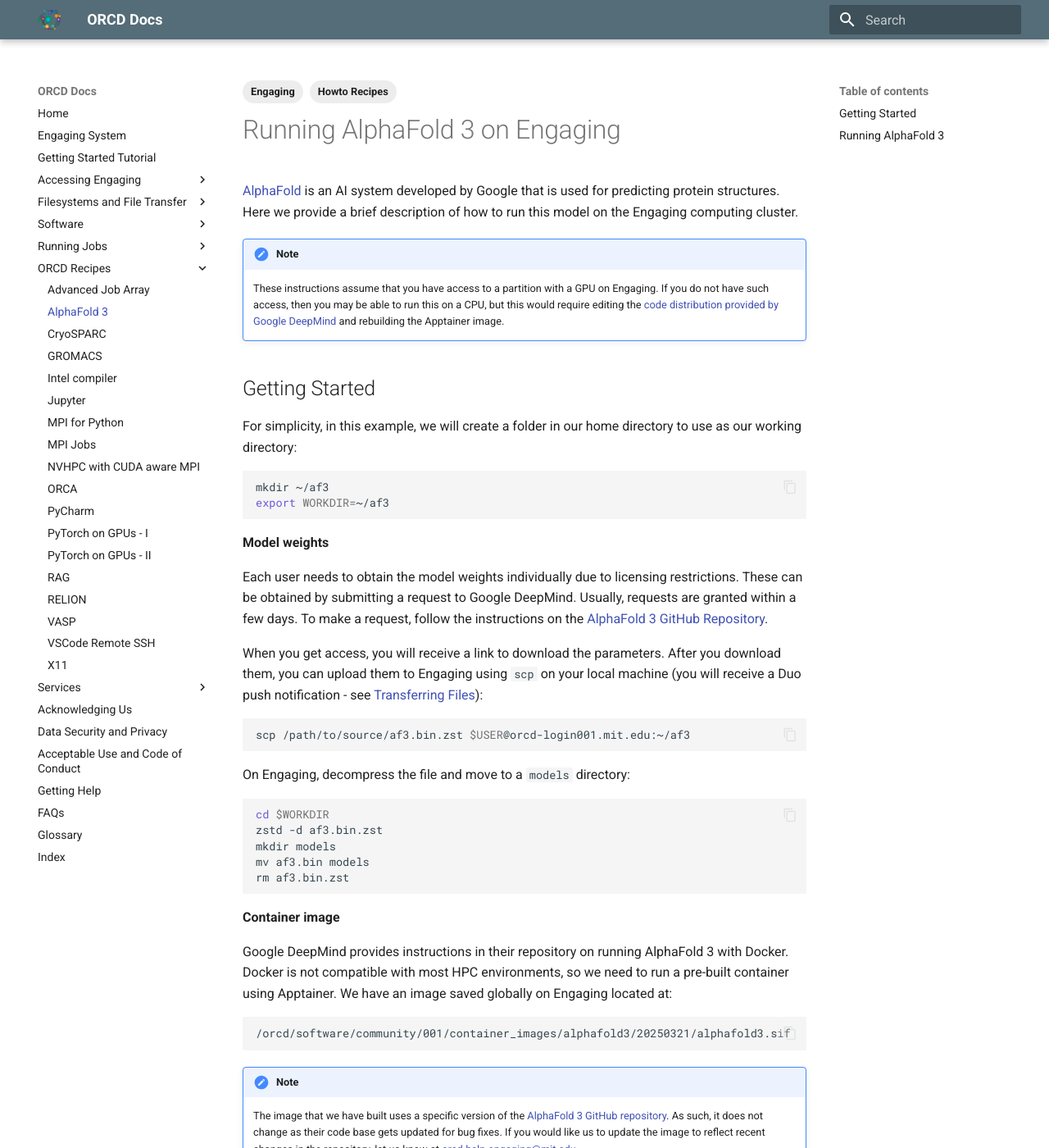
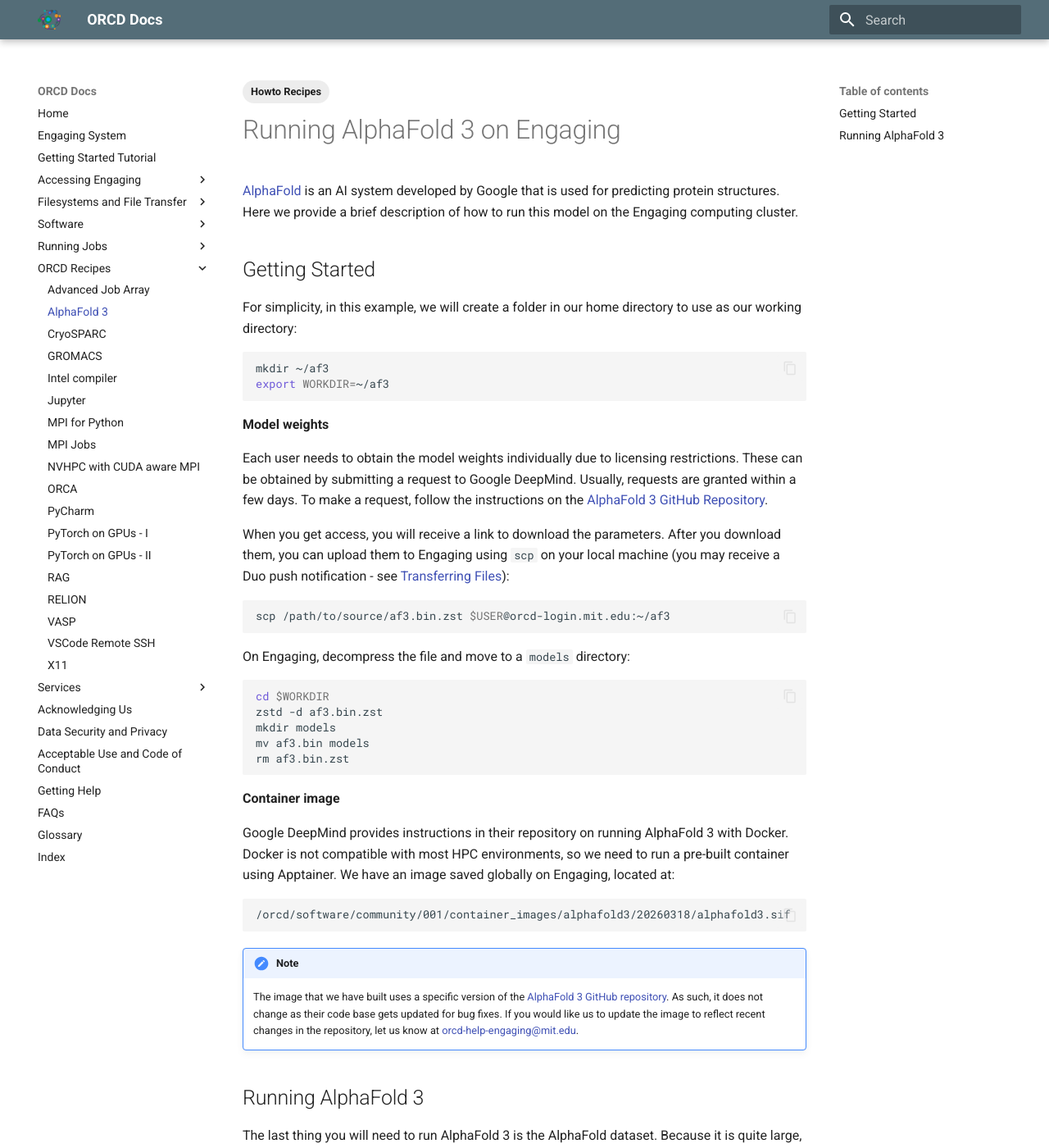
Before and after one commit to mit-orcd/orcd-docs-edit, an MkDocs documentation site: the page built from docs/recipes/af3.md, in a window 1280 px wide and 1400 px high. Shown: the whole window at 82% size. Built offline with MkDocs 1.6.1 and Material for MkDocs 9.7.7, drawn with Linux system fonts in a browser that asks for light colours; some of the changed text lies outside the part shown.

Commit message:
updating recipe to use new image

````diff
--- a/docs/recipes/af3.md
+++ b/docs/recipes/af3.md
@@ -1,6 +1,5 @@
 ---
 tags:
- - Engaging
  - Howto Recipes
 ---
 
@@ -10,13 +9,6 @@
 developed by Google that is used for predicting protein structures. Here we
 provide a brief description of how to run this model on the Engaging computing
 cluster.
-
-!!! note
-    These instructions assume that you have access to a partition with a GPU on
-    Engaging. If you do not have such access, then you may be able to run this
-    on a CPU, but this would require editing the [code distribution provided by
-    Google DeepMind](https://github.com/google-deepmind/alphafold3/tree/main)
-    and rebuilding the Apptainer image.
 
 ## Getting Started
 
@@ -30,19 +22,12 @@
 
 **Model weights**
 
-Each user needs to obtain the model weights individually due to licensing
-restrictions. These can be obtained by submitting a request to Google DeepMind. Usually,
-requests are granted within a few days. To make a request, follow the
-instructions on the
-[AlphaFold 3 GitHub Repository](https://github.com/google-deepmind/alphafold3?tab=readme-ov-file#obtaining-model-parameters).
+Each user needs to obtain the model weights individually due to licensing restrictions. These can be obtained by submitting a request to Google DeepMind. Usually, requests are granted within a few days. To make a request, follow the instructions on the [AlphaFold 3 GitHub Repository](https://github.com/google-deepmind/alphafold3?tab=readme-ov-file#obtaining-model-parameters).
 
-When you get access, you will receive a link to download the parameters. After
-you download them, you can upload them to Engaging using `scp` on your local
-machine (you will receive a Duo push notification - see
-[Transferring Files](../filesystems-file-transfer/transferring-files.md#scp)):
+When you get access, you will receive a link to download the parameters. After you download them, you can upload them to Engaging using `scp` on your local machine (you may receive a Duo push notification - see [Transferring Files](../filesystems-file-transfer/transferring-files.md#scp)):
 
 ```bash
-scp /path/to/source/af3.bin.zst $USER@orcd-login001.mit.edu:~/af3
+scp /path/to/source/af3.bin.zst $USER@orcd-login.mit.edu:~/af3
 ```
 
 On Engaging, decompress the file and move to a `models` directory:
@@ -57,32 +42,20 @@
 
 **Container image**
 
-Google DeepMind provides instructions in their repository on running AlphaFold 3
-with Docker. Docker is not compatible with most HPC environments, so we need
-to run a pre-built container using Apptainer. We have an image saved globally on Engaging located
-at:
+Google DeepMind provides instructions in their repository on running AlphaFold 3 with Docker. Docker is not compatible with most HPC environments, so we need to run a pre-built container using Apptainer. We have an image saved globally on Engaging, located at:
 
 ```
-/orcd/software/community/001/container_images/alphafold3/20250321/alphafold3.sif
+/orcd/software/community/001/container_images/alphafold3/20260318/alphafold3.sif
 ```
 
 !!! note
-    The image that we have built uses a specific version of the
-    [AlphaFold 3 GitHub repository](https://github.com/google-deepmind/alphafold3).
-    As such, it does not change as their code base gets updated for bug fixes. If you would
-    like us to update the image to reflect recent changes in the repository, let us know at
-    <orcd-help-engaging@mit.edu>.
+    The image that we have built uses a specific version of the [AlphaFold 3 GitHub repository](https://github.com/google-deepmind/alphafold3). As such, it does not change as their code base gets updated for bug fixes. If you would like us to update the image to reflect recent changes in the repository, let us know at <orcd-help-engaging@mit.edu>.
 
 ## Running AlphaFold 3
 
-The last thing you will need to run AlphaFold 3 is the AlphaFold dataset.
-Because it is quite large, we have saved it globally on Engaging for all users
-at `/orcd/datasets/001/alphafold3`.
+The last thing you will need to run AlphaFold 3 is the AlphaFold dataset. Because it is quite large, we have saved it globally on Engaging for all users at `/orcd/datasets/001/alphafold3`.
 
-Once you have everything you need, you will be ready to run AlphaFold 3. We will
-now go through a test case adapted from the
-[AlphaFold 3 GitHub Repository](https://github.com/google-deepmind/alphafold3).
-From the working directory, create an output directory and a test input file:
+Once you have everything you need, you will be ready to run AlphaFold 3. We will now go through a test case adapted from the [AlphaFold 3 GitHub Repository](https://github.com/google-deepmind/alphafold3). From the working directory, create an output directory and a test input file:
 
 ```bash
 mkdir af_output
@@ -90,8 +63,7 @@
 touch af_input/fold_input.json
 ```
 
-Copy the following into `af_input/fold_input.json` (using `vim`, `emacs`, or
-`nano`):
+Copy the following into `af_input/fold_input.json` (using `vim`, `emacs`, or `nano`):
 
 ```title="fold_input.json"
 {
@@ -110,15 +82,14 @@
 }
 ```
 
-You can either run this in an interactive session or in a batch job. If you have
-access to a partition with a GPU, replace the partition name below as necessary:
+You can either run this in an interactive session or in a batch job:
 
 === "Interactive"
 
     Request an interactive session with a GPU:
 
     ```bash
-    salloc -N 1 -n 16 -p mit_normal_gpu --gres=gpu:1
+    salloc -N 1 -n 16 -p mit_normal_gpu -G 1
     ```
 
     Run this script (`sh run_alphafold.sh`):
@@ -130,22 +101,19 @@
 
     # Enter the path to the AF3 dataset and container image:
     DATABASES_DIR=/orcd/datasets/001/alphafold3
-    IMAGE_PATH=/orcd/software/community/001/container_images/alphafold3/20250321/alphafold3.sif
+    IMAGE_PATH=/orcd/software/community/001/container_images/alphafold3/20260318/alphafold3.sif
 
     # Enter the directory of the AF3 material:
     WORKDIR=~/af3
 
     apptainer exec \
-        --bind $WORKDIR/af_input:/root/af_input \
-        --bind $WORKDIR/af_output:/root/af_output \
-        --bind $WORKDIR/models:/root/models \
         --bind $DATABASES_DIR:/root/public_databases \
         --nv \
         $IMAGE_PATH \
-        python /alphafold3/run_alphafold.py \
-        --json_path=/root/af_input/fold_input.json \
-        --model_dir=/root/models \
-        --output_dir=/root/af_output \
+        python /app/alphafold/run_alphafold.py \
+        --json_path=$WORKDIR/af_input/fold_input.json \
+        --model_dir=$WORKDIR/models \
+        --output_dir=$WORKDIR/af_output \
         --db_dir=/root/public_databases
     ```
 
@@ -159,28 +127,25 @@
     #SBATCH -N 1
     #SBATCH -n 16
     #SBATCH -p mit_normal_gpu
-    #SBATCH --gres=gpu:1
+    #SBATCH -G 1
 
     module load apptainer
 
     # Enter the path to the AF3 dataset and container image:
     DATABASES_DIR=/orcd/datasets/001/alphafold3
-    IMAGE_PATH=/orcd/software/community/001/container_images/alphafold3/20250321/alphafold3.sif
+    IMAGE_PATH=/orcd/software/community/001/container_images/alphafold3/20260318/alphafold3.sif
 
     # Enter the directory of the AF3 material:
     WORKDIR=~/af3
 
     apptainer exec \
-        --bind $WORKDIR/af_input:/root/af_input \
-        --bind $WORKDIR/af_output:/root/af_output \
-        --bind $WORKDIR/models:/root/models \
         --bind $DATABASES_DIR:/root/public_databases \
         --nv \
         $IMAGE_PATH \
-        python /alphafold3/run_alphafold.py \
-        --json_path=/root/af_input/fold_input.json \
-        --model_dir=/root/models \
-        --output_dir=/root/af_output \
+        python /app/alphafold/run_alphafold.py \
+        --json_path=$WORKDIR/af_input/fold_input.json \
+        --model_dir=$WORKDIR/models \
+        --output_dir=$WORKDIR/af_output \
         --db_dir=/root/public_databases
     ```
 
````
Also changed, not shown: other parts of docs/recipes/af3.md (+3 -0 lines).
